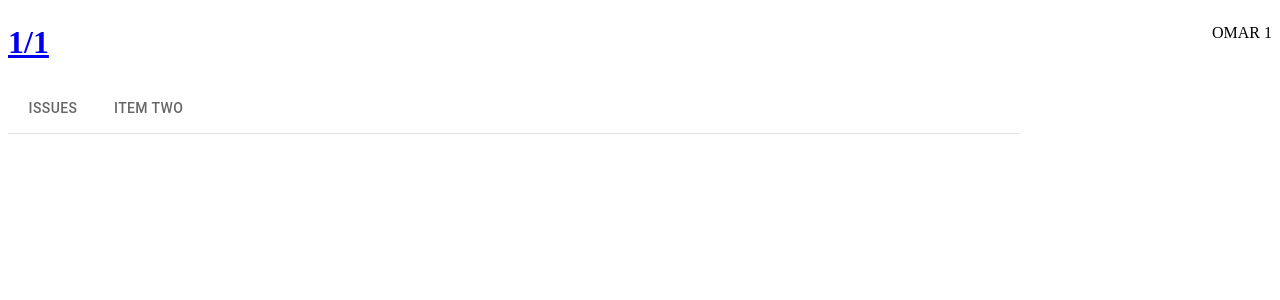
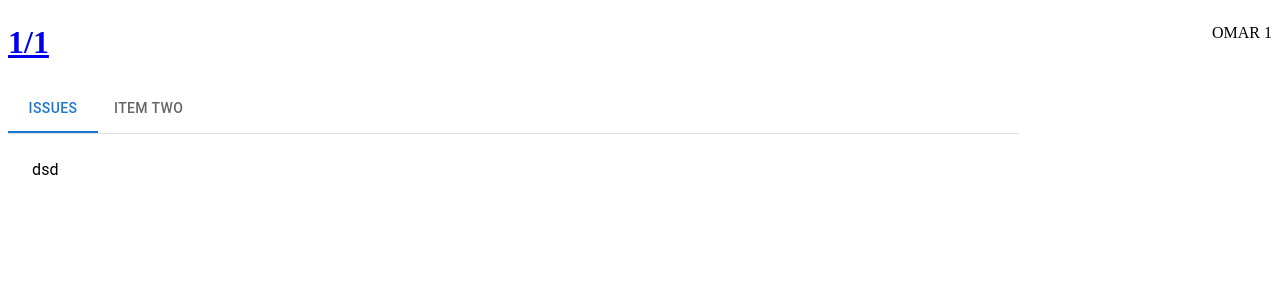
Before and after one commit to obarra-dev/poc-react, a React (Vite) app in the folder linter-app/: page /trial/1/1/1/1 in a window 1280 px wide. Shown: the top 300 px of the page. Built offline with nearby package versions, Linux system fonts and the light colour scheme.

Commit message:
clean code

```diff
--- a/linter-app/src/components/ResultTabs/AnalysisResultsTab/AnalysisResultsTab.tsx
+++ b/linter-app/src/components/ResultTabs/AnalysisResultsTab/AnalysisResultsTab.tsx
@@ -1,6 +1,5 @@
 import { JobStatusT } from "../../../utils/status";
 import { AnalysisResults } from "./AnalysisResults/AnalysisResults";
-import React from "react";
 import { UnknownUseQueryResult } from "../../../services/api/rtk-query-types/UseQueryResult";
 import { FixRates } from "../../../services/api/fixRateApi/fixRates";
 import { Undefinable } from "../../../utils/nullable";
--- a/linter-app/src/components/ResultTabs/ResultTabs.tsx
+++ b/linter-app/src/components/ResultTabs/ResultTabs.tsx
@@ -1,28 +1,15 @@
 import "./ResultTabs.scss";
 
-// import { AnalysisResultsTab } from "./AnalysisResultsTab/AnalysisResultsTab";
-import { PropsWithChildren, useState } from "react";
+import { AnalysisResultsTab } from "./AnalysisResultsTab/AnalysisResultsTab";
+import { useState } from "react";
 import { ResultIdentifier } from "../../services/api/sbomApi/sbomApi";
 import { JobStatusT } from "../../utils/status";
 import { isNotNullOrUndefined } from "../../utils/isNotNullOrUndefined";
 import { Undefinable } from "../../utils/nullable";
-import {
-  BOM_DR,
-  DEPENDENCIES,
-  LOGS,
-  RESULTS,
-  TECHNICAL_DEBT,
-  TOOL_RESULTS,
-} from "./allowedTabs";
+
 
 import { Box, Tabs, Tab, Typography } from "@mui/material";
 
-export interface ResultTabsProps {
-  resultIdentifier: ResultIdentifier;
-  jobStatus: Undefinable<JobStatusT>;
-  enabledTabs: string[];
-  allowPublicDependenciesAccess?: boolean;
-}
 
 interface TabPanelProps {
   children?: React.ReactNode;
@@ -50,45 +37,55 @@ function TabPanel(props: TabPanelProps) {
   );
 }
 
+export interface ResultTabsProps {
+  resultIdentifier: ResultIdentifier;
+  jobStatus: Undefinable<JobStatusT>;
+}
+
 export function ResultTabs({
-  enabledTabs,
   resultIdentifier,
   jobStatus,
-  allowPublicDependenciesAccess = false,
 }: ResultTabsProps) {
+
+
+  /* TODO
   const [tabOpenTime, setTabOpenTime] = useState(Date.now());
 
-  /*
   const [currentQueryParamTabName, setCurrentQueryParamTabName] = useQueryParam(
     "tab",
     StringParam
   );
+
+  const currentTabName: Tab = currentQueryParamTabName || "results";
+
+  useTabTracking(currentTabName, tabOpenTime);
+  useScrollTracking(currentTabName);
+
   */
 
   //const currentTabName: Tab = currentQueryParamTabName || "results";
 
-  const currentTabName = "results";
 
-  const [activeTabId, setActiveTabId] = useState(2);
+  const [activeTabId, setActiveTabId] = useState(0);
   const { jobId } = resultIdentifier;
 
-  function handleChange (event: React.SyntheticEvent, newValue: number)  {
-    setActiveTabId(newValue);
+  function handleTabSelected (event: React.SyntheticEvent, newIndex: number): void {
+    setActiveTabId(newIndex);
+      // TODO setCurrentQueryParamTabName(tabName);
+     // TODO setTabOpenTime(Date.now());
   };
-
 
   return (
     <div className="lift-result-tabs">
-
     <Box sx={{ width: '80%' }}>
       <Box sx={{ borderBottom: 1, borderColor: 'divider' }}>
-        <Tabs value={activeTabId} onChange={handleChange} aria-label="basic tabs example">
+        <Tabs value={activeTabId} onChange={handleTabSelected} aria-label="basic tabs example">
           <Tab label="Issues" />
           <Tab label="Item Two"  />
         </Tabs>
       </Box>
       <TabPanel value={activeTabId} index={0}>
-        Item Onevvv
+dsd
       </TabPanel>
       <TabPanel value={activeTabId} index={1}>
         Item Two
@@ -96,27 +93,4 @@ export function ResultTabs({
     </Box>
     </div>
   );
-
-  function handleTabSelect(index: number): void {
-    const tabName: string = getTabNameByIndex(index) as string;
-    // TODO setCurrentQueryParamTabName(tabName);
-    setTabOpenTime(Date.now());
-  }
-
-  function getTabNameByIndex(tabId: number): string | null {
-    if (tabId < 0 || tabId >= enabledTabs.length) {
-      return null;
-    }
-
-    return enabledTabs[tabId];
-  }
-
-  function getTabIndexByName(inputTabName: Tab): number {
-    const index = enabledTabs.indexOf(inputTabName);
-    return index < 0 ? 0 : index;
-  }
-
-  function isTabEnabled(tab: Tab): boolean {
-    return isNotNullOrUndefined(enabledTabs.find((entry) => entry === tab));
-  }
 }
```
